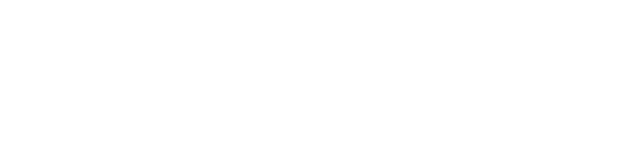
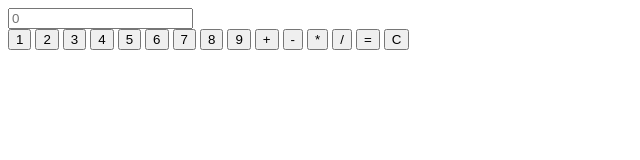
Before and after one commit to BrychtaMarek/calculator, a plain HTML site: page index.html in a window 1280 px wide. Shown: the whole page, without its empty margins (0-640 px from the left). Drawn offline with Linux system fonts and the light colour scheme.

Commit message:
add buttons and display

```diff
--- a/index.html
+++ b/index.html
@@ -6,6 +6,28 @@
     <title>Calculator</title>
 </head>
 <body>
+    <div class="container">
+        <input type="text" id="display" readonly placeholder="0">
+        <div class="buttons">
+            <button>1</button>
+            <button>2</button>
+            <button>3</button>
+            <button>4</button>
+            <button>5</button>
+            <button>6</button>
+            <button>7</button>
+            <button>8</button>
+            <button>9</button>
+            <button>+</button>
+            <button>-</button>
+            <button>*</button>
+            <button>/</button>
+            <button>=</button>
+            <button>C</button>
+        </div>
+    </div>
+
+
 
 </body>
 </html>
```
